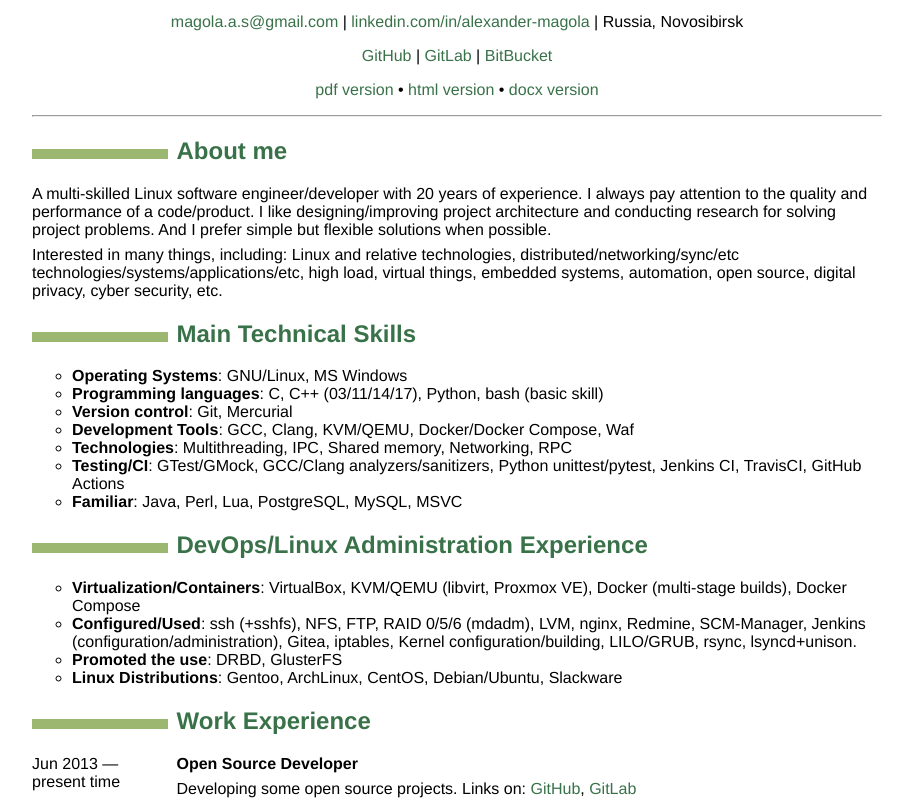
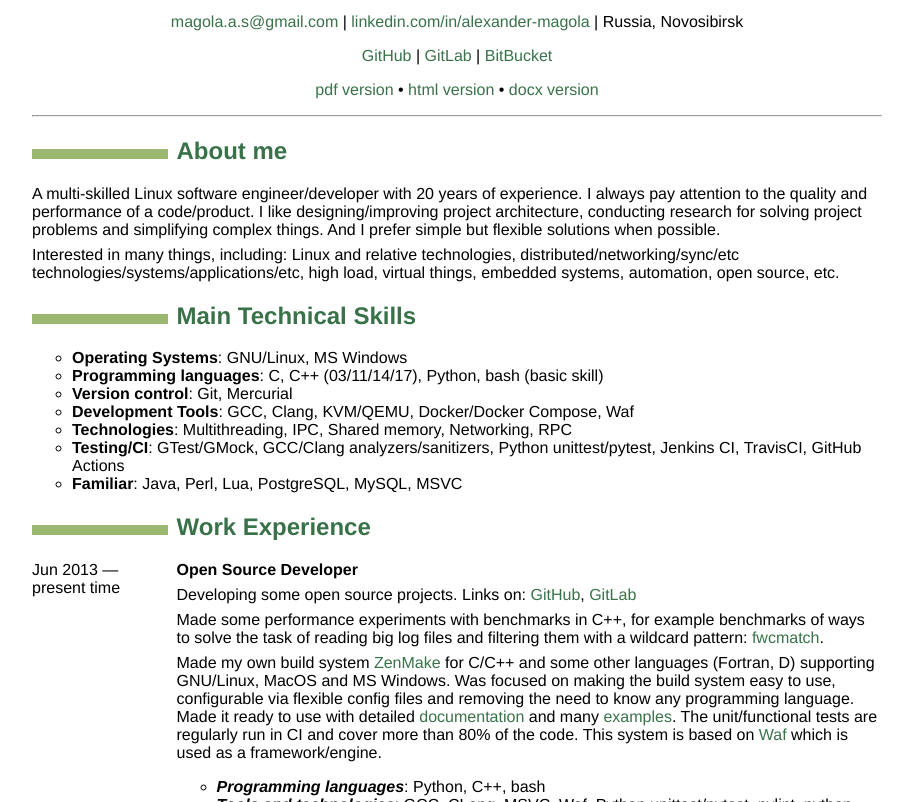
Before and after one commit to pustotnik/curriculum-vitae, a plain HTML site: page index.html in a window 1280 px wide. Shown: the part 114-916 px from the top of the page, without its empty margins (183-1091 px from the left). Drawn offline with Linux system fonts and the light colour scheme.

Commit message:
update CV

```diff
--- a/index.html
+++ b/index.html
@@ -133,10 +133,10 @@
 </blockquote>
 <hr />
 <h2 id="about-me">About me</h2>
-<p>A multi-skilled Linux software engineer/developer with 20 years of experience. I always pay attention to the quality and performance of a code/product. I like designing/improving project architecture and conducting research for solving project problems. And I prefer simple but flexible solutions when possible. <!--
+<p>A multi-skilled Linux software engineer/developer with 20 years of experience. I always pay attention to the quality and performance of a code/product. I like designing/improving project architecture, conducting research for solving project problems and simplifying complex things. And I prefer simple but flexible solutions when possible. <!--
 And it is important for me to find and implement the right solution.
 --></p>
-<p>Interested in many things, including: Linux and relative technologies, distributed/networking/sync/etc technologies/systems/applications/etc, high load, virtual things, embedded systems, automation, open source, digital privacy, cyber security, etc.</p>
+<p>Interested in many things, including: Linux and relative technologies, distributed/networking/sync/etc technologies/systems/applications/etc, high load, virtual things, embedded systems, automation, open source, etc.</p>
 <!--
 I have been trying to improve my English and
 want to find a job in Europe, especially in the Netherlands.
@@ -151,21 +151,27 @@ want to find a job in Europe, especially in the Netherlands.
 <li><strong>Testing/CI</strong>: GTest/GMock, GCC/Clang analyzers/sanitizers, Python unittest/pytest, Jenkins CI, TravisCI, GitHub Actions</li>
 <li><strong>Familiar</strong>: Java, Perl, Lua, PostgreSQL, MySQL, MSVC</li>
 </ul>
-<h2 id="devopslinux-administration-experience">DevOps/Linux Administration Experience</h2>
-<ul>
-<li><strong>Virtualization/Containers</strong>: VirtualBox, KVM/QEMU (libvirt, Proxmox VE), Docker (multi-stage builds), Docker Compose</li>
-<li><strong>Configured/Used</strong>: ssh (+sshfs), NFS, FTP, RAID 0/5/6 (mdadm), LVM, nginx, Redmine, SCM-Manager, Jenkins (configuration/administration), Gitea, iptables, Kernel configuration/building, LILO/GRUB, rsync, lsyncd+unison.</li>
-<li><strong>Promoted the use</strong>: DRBD, GlusterFS</li>
-<li><strong>Linux Distributions</strong>: Gentoo, ArchLinux, CentOS, Debian/Ubuntu, Slackware</li>
-</ul>
+<!--
+## DevOps/Linux Administration Experience
+
+- **Virtualization/Containers**: VirtualBox, KVM/QEMU (libvirt, Proxmox VE),
+  Docker (multi-stage builds), Docker Compose
+- **Configured/Used**:  ssh (+sshfs), NFS, FTP, RAID 0/5/6 (mdadm), LVM,
+  nginx, Redmine, SCM-Manager, Jenkins (configuration/administration),
+  Gitea, iptables, Kernel configuration/building, LILO/GRUB,
+  rsync, lsyncd+unison.
+- **Promoted the use**: DRBD, GlusterFS
+- **Linux Distributions**: Gentoo, ArchLinux, CentOS, Debian/Ubuntu, Slackware
+-->
 <h2 id="work-experience">Work Experience</h2>
 <dl>
 <dt>Jun 2013 — present time</dt>
 <dd><p><strong>Open Source Developer</strong></p>
 <p>Developing some open source projects. Links on: <a href="https://github.com/pustotnik">GitHub</a>, <a href="https://gitlab.com/pustotnik">GitLab</a></p>
-<p>The most active and biggest project I have been doing recently is my own build system <a href="https://github.com/pustotnik/zenmake">ZenMake</a> for C/C++ and some other languages (Fortran, D) supporting GNU/Linux, MacOS and MS Windows. Was focused on making the build system easy to use, configurable via flexible config files and removing the need to know any programming language. Made it ready to use with detailed <a href="https://zenmake.readthedocs.io/">documentation</a> and many <a href="https://github.com/pustotnik/zenmake/tree/master/demos">examples</a>. The unit/functional tests are regularly run in CI and cover more than 80% of the code. This system is based on <a href="https://waf.io/">Waf</a> which is used as a framework/engine.</p>
+<p>Made some performance experiments with benchmarks in C++, for example benchmarks of ways to solve the task of reading big log files and filtering them with a wildcard pattern: <a href="https://github.com/pustotnik/playground/tree/master/fwcmatch">fwcmatch</a>.</p>
+<p>Made my own build system <a href="https://github.com/pustotnik/zenmake">ZenMake</a> for C/C++ and some other languages (Fortran, D) supporting GNU/Linux, MacOS and MS Windows. Was focused on making the build system easy to use, configurable via flexible config files and removing the need to know any programming language. Made it ready to use with detailed <a href="https://zenmake.readthedocs.io/">documentation</a> and many <a href="https://github.com/pustotnik/zenmake/tree/master/demos">examples</a>. The unit/functional tests are regularly run in CI and cover more than 80% of the code. This system is based on <a href="https://waf.io/">Waf</a> which is used as a framework/engine.</p>
 <ul>
-<li><strong><em>Programming languages</em></strong>: Python, bash</li>
+<li><strong><em>Programming languages</em></strong>: Python, C++, bash</li>
 <li><strong><em>Tools and technologies</em></strong>: GCC, CLang, MSVC, Waf, Python unittest/pytest, pylint, python coverage, KVM/QEMU, Docker, TravisCI, GitHub Actions, Markdown, reStructuredText, Sphinx (documentation generator), DBus</li>
 <li><strong><em>Version control</em></strong>: Git, Mercurial</li>
 <li><strong><em>Issue tracker</em></strong>: GitHub Issues, GitLab Issue Tracker</li>
@@ -311,6 +317,6 @@ This project was a part of my PhD thesis.
 --></li>
 </ul>
 <hr />
-<p>Last modified: 2022-07-21</p>
+<p>Last modified: 2022-08-31</p>
 </body>
 </html>
```
Also changed, not shown: 2 other files.
